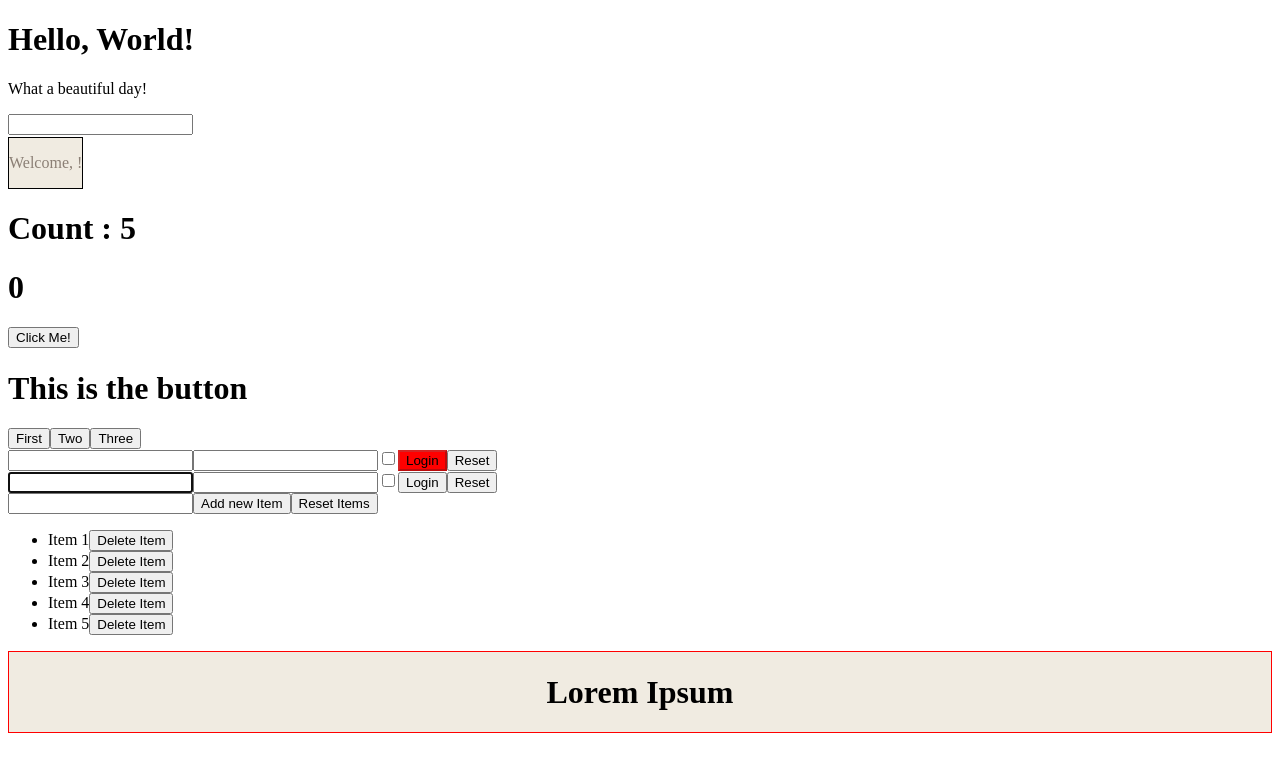
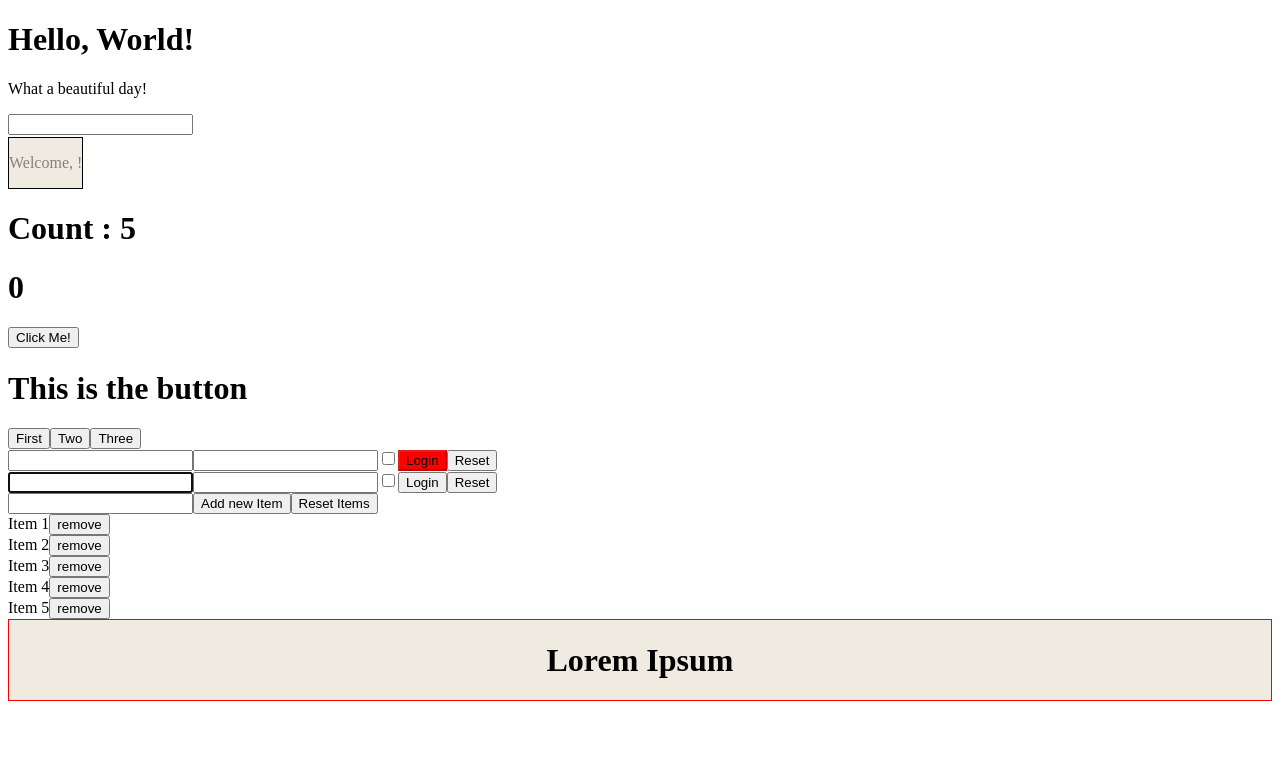
Before and after one commit to AngeloC94/React-Exercises, a React (Create React App) app: page / in a window 1280 px wide. Shown: the top 772 px of the page. Built offline with nearby package versions, Linux system fonts and the light colour scheme.

Commit message:
render props 01 done

```diff
--- a/src/App.js
+++ b/src/App.js
@@ -19,8 +19,18 @@ export class App extends React.Component {
             <ClickTracker />
             <Login />
             <UncontrolledLogin />
-            <TodoList />
-            <Container title='Lorem Ipsum'/>
+            <TodoList render={(items, removeListItem) => {
+                return (
+                    items.map((todo, index) => (
+                        <div key={index}>
+                            {todo}
+                            <button key={index} onClick={() => { removeListItem(todo) }}>remove</button>
+                        </div>
+                    ))
+                )
+            }
+            } />
+            <Container title='Lorem Ipsum' />
         </React.Fragment>
     }
 }
--- a/src/TodoList.js
+++ b/src/TodoList.js
@@ -40,11 +40,11 @@ export class TodoList extends React.Component {
     }
 
     removeListItem = (index) => {
-        let renewArray = [...this.state.items]
-        renewArray.splice(index, 1)
-        this.setState({
-            items : renewArray
-        })
+        const filteredArray = this.state.items.filter((items) => items !== index);
+
+		this.setState({
+			items: [ ...filteredArray ]
+		});
     }
 
     render() {
@@ -58,13 +58,9 @@ export class TodoList extends React.Component {
                 <button onClick={this.addNewListItem}>Add new Item</button>
                 <button onClick={this.listReset}>Reset Items</button>
 
-                <ul>
-                    {this.state.items.map((todo, index) => (
-                        <li key={index}>{todo}
-                        <button key= {index} onClick={this.removeListItem.bind(this, index)}>Delete Item</button>
-                        </li>
-                    ))}
-                </ul>
+                <div>
+                    {this.props.render(this.state.items, this.removeListItem)}
+                </div>
             </React.Fragment>
         )
     }
```
